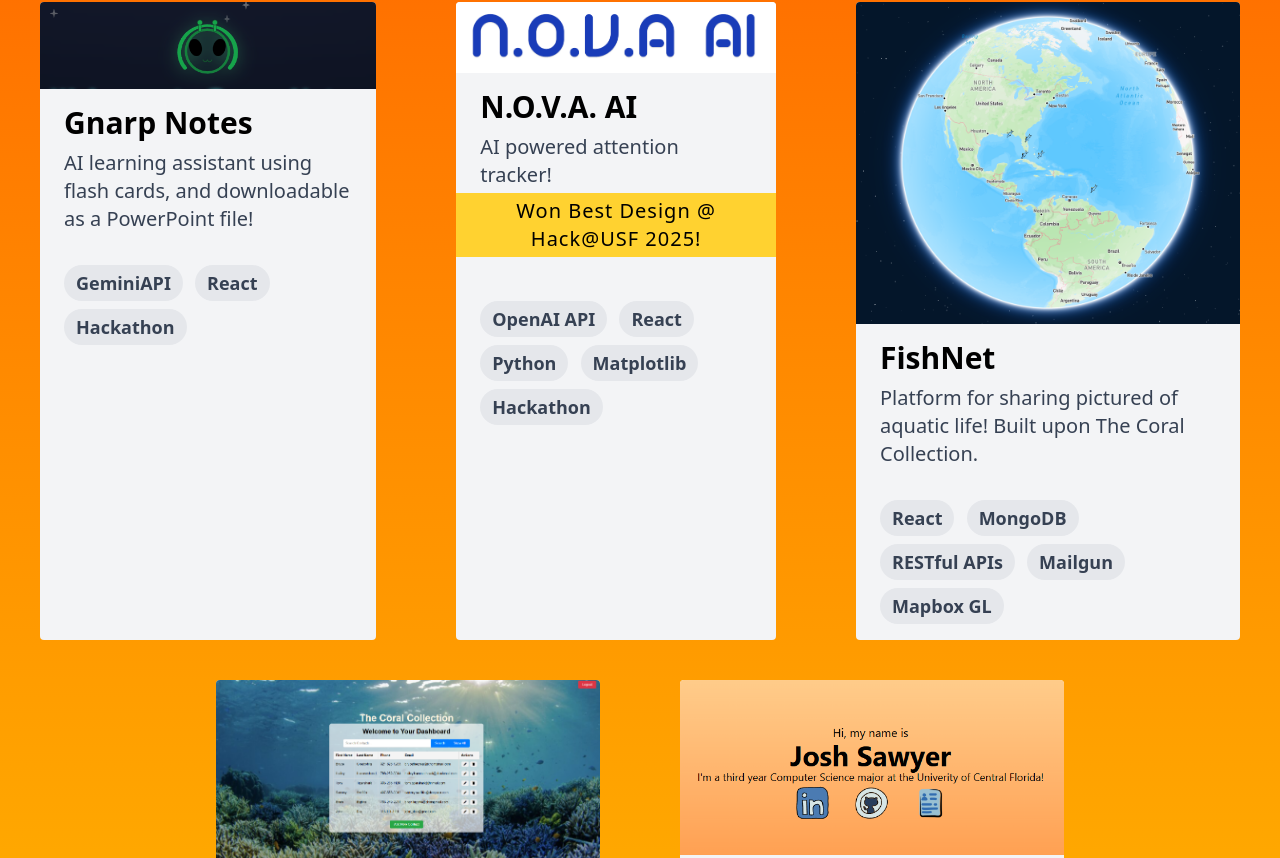
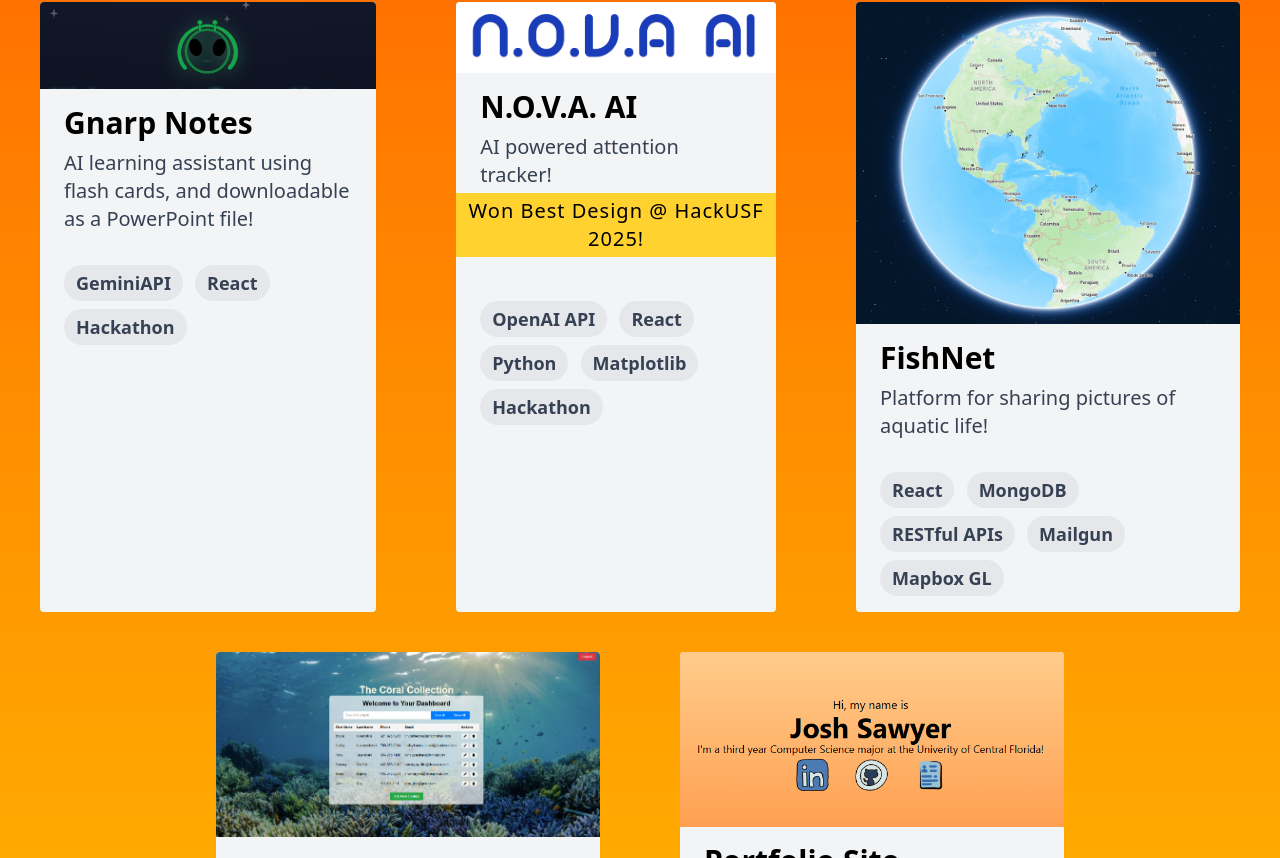
Before and after one commit to buhgowsh/svelte-portfolio, a SvelteKit app: page / in a window 1280 px wide. Shown: the part 922-1780 px from the top of the page. Built offline with nearby package versions, Linux system fonts and the light colour scheme; a web font is replaced by a local one; what tailwindcss-motion would draw is missing.

Commit message:
fixed up font and some spelling errors

```diff
--- a/src/app.css
+++ b/src/app.css
@@ -4,7 +4,11 @@
 @plugin 'tailwindcss-motion';
 /* @plugin 'daisyui'; */
 
-:root {
+@theme {
+    --font-chakra: "Chakra Petch", sans-serif;
+}
+
+/* :root {
     overscroll-behavior: none;
     overflow-y: hidden;
-}
+} */
--- a/src/routes/+page.svelte
+++ b/src/routes/+page.svelte
@@ -3,7 +3,7 @@
   <div class="bg-gradient-to-b from-yellow-100 to-orange-500 h-screen">
     <!-- Each tag goes on its own line -->
     <div class="h-screen flex flex-col justify-center items-center">
-      <h1 class="text-4xl flex flex -row">Hi, my name is</h1>
+      <h1 class="text-4xl flex flex-row">Hi, my name is</h1>
       <h2 class="text-6xl md:text-7xl font-bold">Josh Sawyer</h2>
       <p class="text-xl md:text-2xl text-justify py-2">
         I'm a third year Computer Science major at the Univerity of Central
@@ -13,7 +13,7 @@
       <!-- Links to socials combined to fit in a single line -->
       <div class="flex flex-row mx-auto">
         <a
-          class="hover:-motion-rotate-loop-10 hover:motion-duration-1000 px-5"
+          class="hover:-motion-rotate-loop-10 hover:motion-duration-1000 px-5 motion-reduce:transition-none motionreduce:hover:transform-none"
           href="https://www.linkedin.com/in/josh-sawyer-b765ab255/"
           target="_blank"
         >
@@ -26,7 +26,7 @@
         </a>
 
         <a
-          class="hover:motion-rotate-loop-10 hover:motion-duration-1000 px-5"
+          class="hover:motion-rotate-loop-10 hover:motion-duration-1000 px-5 motion-reduce:transition-none motionreduce:hover:transform-none"
           href="https://github.com/buhgowsh"
           target="_blank"
         >
@@ -39,7 +39,7 @@
         </a>
 
         <a
-          class="hover:motion-rotate-loop-10 hover:motion-duration-1000 px-4"
+          class="hover:motion-rotate-loop-10 hover:motion-duration-1000 px-4 motion-reduce:transition-none motionreduce:hover:transform-none"
           href="/resume.pdf"
           target="_blank"
         >
@@ -94,7 +94,7 @@
           />
           <div class="px-6 py-4">
             <div class="font-bold text-xl md:text-3xl mb-2">Gnarp Notes</div>
-            <p class="text-lg md:text-xl text-gray-700 text-base">
+            <p class="text-lg md:text-xl text-gray-700">
               AI learning assistant using flash cards, and downloadable as a
               PowerPoint file!
             </p>
@@ -127,13 +127,13 @@
           />
           <div class="px-6 py-4">
             <div class="font-bold text-xl md:text-3xl mb-2">N.O.V.A. AI</div>
-            <p class="text-lg md:text-xl text-gray-700 text-base">
+            <p class="text-lg md:text-xl text-gray-700">
               AI powered attention tracker!
             </p>
             <div
               class="text-lg md:text-xl -mx-6 mb-3 text-center py-1 px-1 my-1 tracking-wider bg-clip-border bg-amber-300"
             >
-              Won Best Design @ Hack@USF 2025!
+              Won Best Design @ HackUSF 2025!
             </div>
           </div>
           <div class="px-6 pt-4 pb-2">
@@ -172,9 +172,8 @@
           />
           <div class="px-6 py-4">
             <div class="font-bold text-xl md:text-3xl mb-2">FishNet</div>
-            <p class="text-lg md:text-xl text-gray-700 text-base">
-              Platform for sharing pictured of aquatic life! Built upon The
-              Coral Collection.
+            <p class="text-lg md:text-xl text-gray-700">
+              Platform for sharing pictures of aquatic life!
             </p>
           </div>
           <div class="px-6 pt-4 pb-2">
@@ -217,7 +216,7 @@
             <div class="font-bold text-xl md:text-3xl mb-2">
               The Coral Collection
             </div>
-            <p class="text-lg md:text-xl text-gray-700 text-base">
+            <p class="text-lg md:text-xl text-gray-700">
               Simple ocean-based contact manager.
             </p>
           </div>
@@ -253,7 +252,7 @@
           />
           <div class="px-6 py-4">
             <div class="font-bold text-xl md:text-3xl mb-2">Portfolio Site</div>
-            <p class="text-lg md:text-xl text-gray-700 text-base">
+            <p class="text-lg md:text-xl text-gray-700">
               The portfolio itself.
             </p>
           </div>
@@ -271,8 +270,9 @@
         </a>
       </div>
     </div>
-    <footer class="relative bottom-1 text-center">
+
+    <!-- <footer class="relative bottom-1 text-center">
       Made with ❤️ from Josh Sawyer - Icons from Icons8
-    </footer>
+    </footer> -->
   </div>
 </div>
--- a/src/routes/gnarpnotes/+page.svelte
+++ b/src/routes/gnarpnotes/+page.svelte
@@ -1,11 +1,15 @@
-<main class="bg-slate-900">
+<div class="bg-slate-900 font-chakra">
   <div
     class="min-h-screen w-full bg-[radial-gradient(ellipse_80%_80%_at_50%_-20%,rgba(120,119,198,0.3),rgba(255,255,255,0))] p-2 sm:p-4 flex flex-col items-center text-white"
   >
-    <img src="/gnarpy.png" alt="Gnarpy Icon"/>
-    <h1 class="font-chakra text-3xl sm:text-4xl md:text-5xl font-bold drop-shadow-[0px_0px_30px_rgba(0,204,255,1)] text-cyan-300 mt-4">Gnarp Notes</h1>
+    <img src="/gnarpy.png" alt="Gnarpy Icon" />
+    <h1
+      class="sm:text-4xl md:text-6xl font-bold drop-shadow-[0px_0px_30px_rgba(0,204,255,1)] text-cyan-300 mt-4"
+    >
+      Gnarp Notes
+    </h1>
 
-    <p class="font-chakra mx-20 text-purple-200">
+    <p class="sm:text-lg md:text-xl sm:mx-20 md:mx-40 text-purple-200">
       Gnarp Notes is a study tool that takes in PDF files from users and
       converts them into flash cards using the Google GeminiAPI, with an option
       to download the generated flash cards as a PowerPoint to use to study
@@ -18,4 +22,4 @@
       took most of the time I had.
     </p>
   </div>
-</main>
+</div>
```
